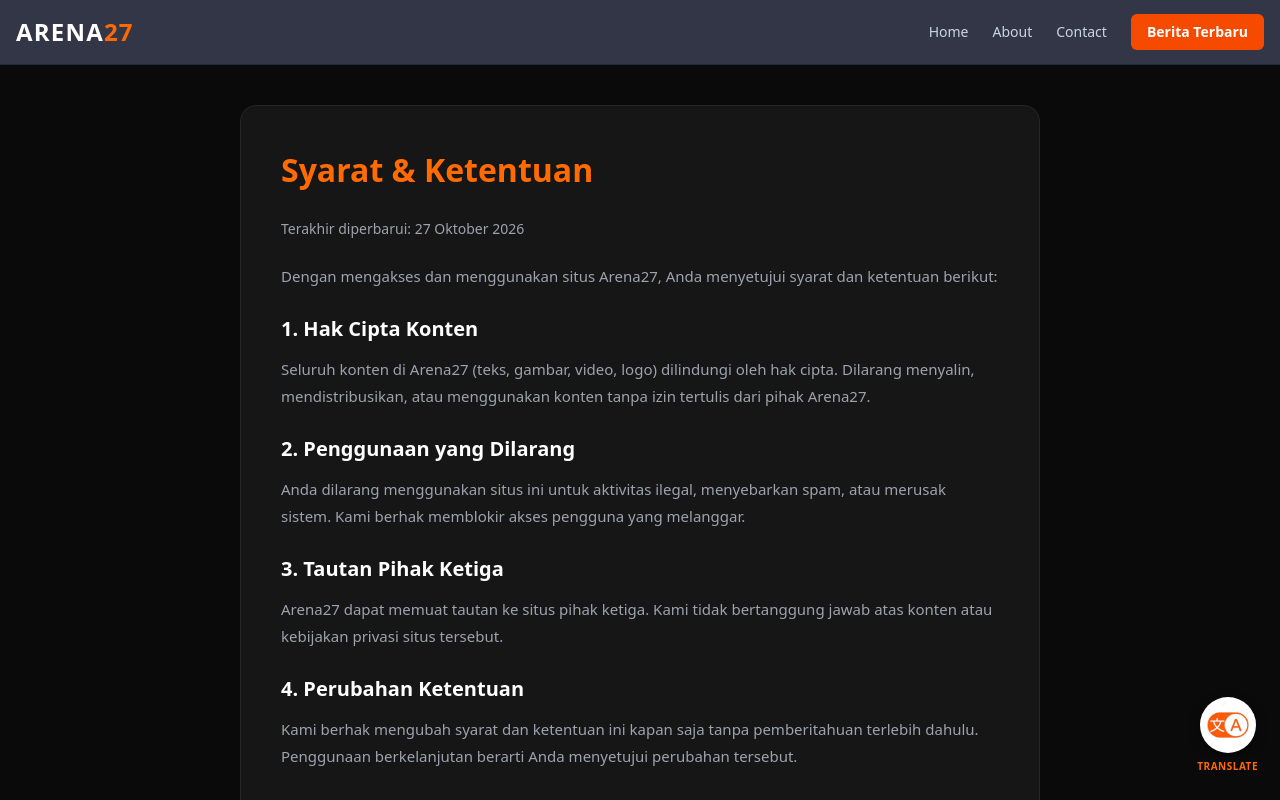
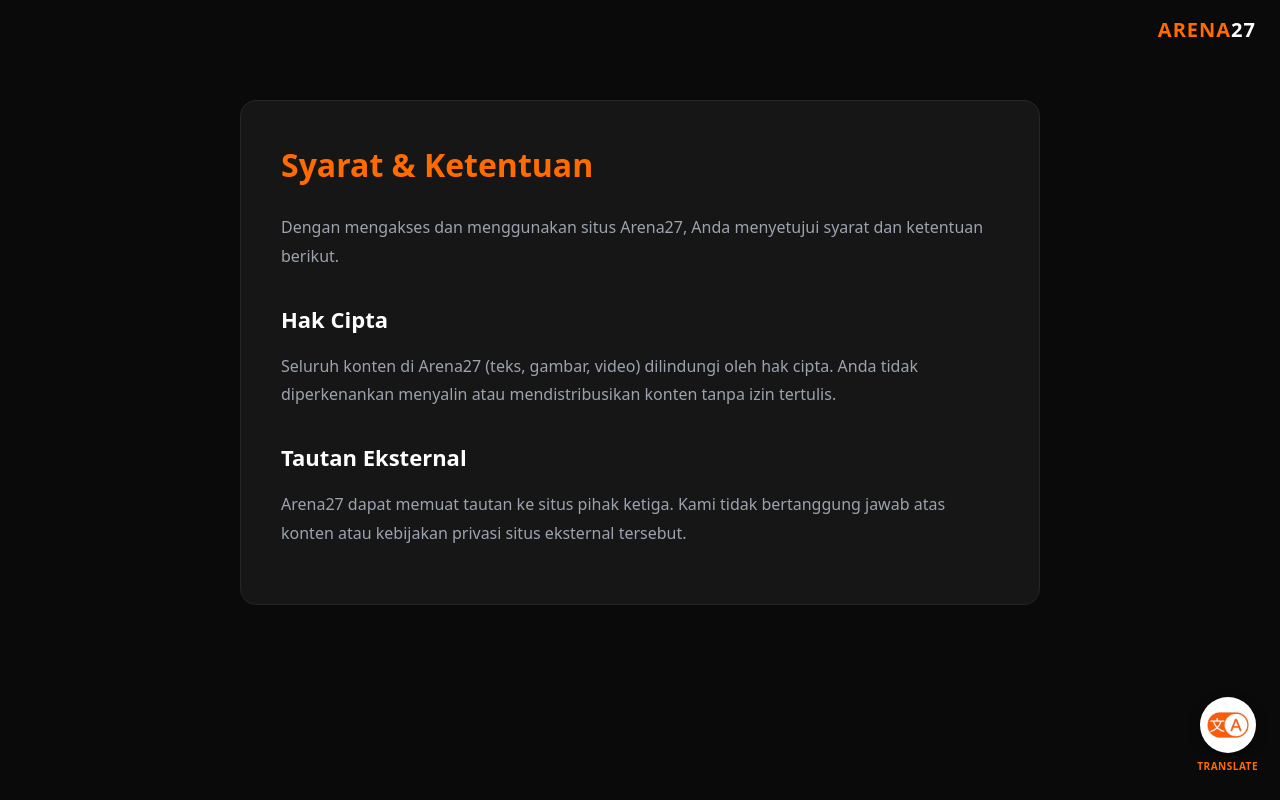
Before and after one commit to cakrawala27/arena27, a Next.js app: page /terms in a window 1280 px wide. Shown: the top 800 px of the page. Built offline with nearby package versions, Linux system fonts and the light colour scheme.

Commit message:
feat: add Topbar and Footer to static pages, fix layout and duplicate footer

```diff
--- a/src/app/page.tsx
+++ b/src/app/page.tsx
@@ -580,10 +580,10 @@ export default function HomePage() {
 
       {/* HEADER TERPISAH - DI LUAR WRAPPER KONTEN */}
       <div className="arena-topbar">
-        <span className="arena-topbar-logo">
+        <Link href="/" style={{ textDecoration: 'none', color: 'inherit' }}><span className="arena-topbar-logo">
           <span>ARENA</span>27
 
-        </span>
+        </span></Link>
       </div>
 
       {/* WRAPPER KONTEN - TERPISAH DARI HEADER */}
--- a/src/app/privacy/page.tsx
+++ b/src/app/privacy/page.tsx
@@ -1,37 +1,29 @@
+import Topbar from '@/components/Topbar';
+import Footer from '@/components/Footer';
+
 export const metadata = { title: 'Kebijakan Privasi | Arena27' };
 
 export default function PrivacyPage() {
   return (
-    <div style={{ minHeight: '100vh', background: '#0a0a0a', color: '#fff', padding: '40px 16px', fontFamily: 'system-ui, sans-serif' }}>
-      <div style={{ maxWidth: 800, margin: '0 auto', background: '#161616', border: '1px solid #262626', borderRadius: 16, padding: 40 }}>
-        <h1 style={{ fontSize: 32, fontWeight: 900, color: '#ff6b00', marginBottom: 24 }}>Kebijakan Privasi</h1>
-        <p style={{ fontSize: 14, color: '#9ca3af', marginBottom: 24 }}>Terakhir diperbarui: 27 Oktober 2026</p>
+    <div style={{ minHeight: '100vh', background: '#0a0a0a', color: '#fff', fontFamily: 'system-ui, sans-serif', display: 'flex', flexDirection: 'column' }}>
+      <Topbar />
+      <div style={{ flex: 1, padding: '40px 16px' }}>
+        <div style={{ maxWidth: 800, margin: '0 auto', background: '#161616', border: '1px solid #262626', borderRadius: 16, padding: 40 }}>
+          <h1 style={{ fontSize: 32, fontWeight: 900, color: '#ff6b00', marginBottom: 24 }}>Kebijakan Privasi</h1>
+          <p style={{ fontSize: 16, lineHeight: 1.8, color: '#9ca3af', marginBottom: 16 }}>
+            Selamat datang di kebijakan privasi Arena27. Kami sangat menghargai privasi Anda dan berkomitmen untuk melindungi data pribadi Anda.
+          </p>
+          <h2 style={{ fontSize: 22, fontWeight: 800, color: '#fff', marginTop: 32, marginBottom: 16 }}>Informasi yang Kami Kumpulkan</h2>
+          <p style={{ fontSize: 16, lineHeight: 1.8, color: '#9ca3af', marginBottom: 16 }}>
+            Arena27 menggunakan cookie untuk menyimpan preferensi pengunjung, mencatat informasi spesifik pengunjung pada halaman mana yang diakses, dan mempersonalisasi konten berdasarkan jenis browser pengunjung.
+          </p>
+          <h2 style={{ fontSize: 22, fontWeight: 800, color: '#fff', marginTop: 32, marginBottom: 16 }}>Kontak</h2>
+          <p style={{ fontSize: 16, lineHeight: 1.8, color: '#9ca3af', marginBottom: 16 }}>
+            Jika ada pertanyaan mengenai kebijakan privasi ini, silakan hubungi kami di redaksi@arena27.my.id.
+          </p>
+        </div>
+      </div>
 
-        <h2 style={{ fontSize: 20, fontWeight: 700, color: '#fff', marginTop: 24, marginBottom: 12 }}>1. Informasi yang Kami Kumpulkan</h2>
-        <p style={{ fontSize: 15, lineHeight: 1.8, color: '#9ca3af', marginBottom: 16 }}>
-          Kami dapat mengumpulkan informasi seperti alamat IP, jenis perangkat, browser, halaman yang dikunjungi, dan waktu kunjungan untuk keperluan analitik dan peningkatan layanan.
-        </p>
-
-        <h2 style={{ fontSize: 20, fontWeight: 700, color: '#fff', marginTop: 24, marginBottom: 12 }}>2. Penggunaan Cookie</h2>
-        <p style={{ fontSize: 15, lineHeight: 1.8, color: '#9ca3af', marginBottom: 16 }}>
-          Arena27 menggunakan cookie untuk menyimpan preferensi pengguna dan menampilkan iklan yang relevan. Anda dapat menonaktifkan cookie melalui pengaturan browser Anda.
-        </p>
-
-        <h2 style={{ fontSize: 20, fontWeight: 700, color: '#fff', marginTop: 24, marginBottom: 12 }}>3. Layanan Pihak Ketiga</h2>
-        <p style={{ fontSize: 15, lineHeight: 1.8, color: '#9ca3af', marginBottom: 16 }}>
-          Kami bekerja sama dengan layanan pihak ketiga seperti Google Analytics, Google AdSense, dan penyedia hosting (Vercel & Supabase) yang mungkin mengumpulkan data sesuai dengan kebijakan privasi mereka masing-masing.
-        </p>
-
-        <h2 style={{ fontSize: 20, fontWeight: 700, color: '#fff', marginTop: 24, marginBottom: 12 }}>4. Keamanan Data</h2>
-        <p style={{ fontSize: 15, lineHeight: 1.8, color: '#9ca3af', marginBottom: 16 }}>
-          Kami berkomitmen melindungi data pengguna dengan enkripsi SSL dan sistem keamanan berlapis. Namun, tidak ada sistem yang 100% aman, dan kami tidak dapat menjamin keamanan mutlak.
-        </p>
-
-        <h2 style={{ fontSize: 20, fontWeight: 700, color: '#fff', marginTop: 24, marginBottom: 12 }}>5. Hubungi Kami</h2>
-        <p style={{ fontSize: 15, lineHeight: 1.8, color: '#9ca3af', marginBottom: 16 }}>
-          Jika ada pertanyaan mengenai kebijakan privasi ini, hubungi kami di <b>redaksi@arena27.my.id</b>.
-        </p>
-      </div>
     </div>
   );
 }
--- a/src/app/terms/page.tsx
+++ b/src/app/terms/page.tsx
@@ -1,41 +1,29 @@
+import Topbar from '@/components/Topbar';
+import Footer from '@/components/Footer';
+
 export const metadata = { title: 'Syarat & Ketentuan | Arena27' };
 
 export default function TermsPage() {
   return (
-    <div style={{ minHeight: '100vh', background: '#0a0a0a', color: '#fff', padding: '40px 16px', fontFamily: 'system-ui, sans-serif' }}>
-      <div style={{ maxWidth: 800, margin: '0 auto', background: '#161616', border: '1px solid #262626', borderRadius: 16, padding: 40 }}>
-        <h1 style={{ fontSize: 32, fontWeight: 900, color: '#ff6b00', marginBottom: 24 }}>Syarat & Ketentuan</h1>
-        <p style={{ fontSize: 14, color: '#9ca3af', marginBottom: 24 }}>Terakhir diperbarui: 27 Oktober 2026</p>
+    <div style={{ minHeight: '100vh', background: '#0a0a0a', color: '#fff', fontFamily: 'system-ui, sans-serif', display: 'flex', flexDirection: 'column' }}>
+      <Topbar />
+      <div style={{ flex: 1, padding: '40px 16px' }}>
+        <div style={{ maxWidth: 800, margin: '0 auto', background: '#161616', border: '1px solid #262626', borderRadius: 16, padding: 40 }}>
+          <h1 style={{ fontSize: 32, fontWeight: 900, color: '#ff6b00', marginBottom: 24 }}>Syarat & Ketentuan</h1>
+          <p style={{ fontSize: 16, lineHeight: 1.8, color: '#9ca3af', marginBottom: 16 }}>
+            Dengan mengakses dan menggunakan situs Arena27, Anda menyetujui syarat dan ketentuan berikut.
+          </p>
+          <h2 style={{ fontSize: 22, fontWeight: 800, color: '#fff', marginTop: 32, marginBottom: 16 }}>Hak Cipta</h2>
+          <p style={{ fontSize: 16, lineHeight: 1.8, color: '#9ca3af', marginBottom: 16 }}>
+            Seluruh konten di Arena27 (teks, gambar, video) dilindungi oleh hak cipta. Anda tidak diperkenankan menyalin atau mendistribusikan konten tanpa izin tertulis.
+          </p>
+          <h2 style={{ fontSize: 22, fontWeight: 800, color: '#fff', marginTop: 32, marginBottom: 16 }}>Tautan Eksternal</h2>
+          <p style={{ fontSize: 16, lineHeight: 1.8, color: '#9ca3af', marginBottom: 16 }}>
+            Arena27 dapat memuat tautan ke situs pihak ketiga. Kami tidak bertanggung jawab atas konten atau kebijakan privasi situs eksternal tersebut.
+          </p>
+        </div>
+      </div>
 
-        <p style={{ fontSize: 15, lineHeight: 1.8, color: '#9ca3af', marginBottom: 16 }}>
-          Dengan mengakses dan menggunakan situs Arena27, Anda menyetujui syarat dan ketentuan berikut:
-        </p>
-
-        <h2 style={{ fontSize: 20, fontWeight: 700, color: '#fff', marginTop: 24, marginBottom: 12 }}>1. Hak Cipta Konten</h2>
-        <p style={{ fontSize: 15, lineHeight: 1.8, color: '#9ca3af', marginBottom: 16 }}>
-          Seluruh konten di Arena27 (teks, gambar, video, logo) dilindungi oleh hak cipta. Dilarang menyalin, mendistribusikan, atau menggunakan konten tanpa izin tertulis dari pihak Arena27.
-        </p>
-
-        <h2 style={{ fontSize: 20, fontWeight: 700, color: '#fff', marginTop: 24, marginBottom: 12 }}>2. Penggunaan yang Dilarang</h2>
-        <p style={{ fontSize: 15, lineHeight: 1.8, color: '#9ca3af', marginBottom: 16 }}>
-          Anda dilarang menggunakan situs ini untuk aktivitas ilegal, menyebarkan spam, atau merusak sistem. Kami berhak memblokir akses pengguna yang melanggar.
-        </p>
-
-        <h2 style={{ fontSize: 20, fontWeight: 700, color: '#fff', marginTop: 24, marginBottom: 12 }}>3. Tautan Pihak Ketiga</h2>
-        <p style={{ fontSize: 15, lineHeight: 1.8, color: '#9ca3af', marginBottom: 16 }}>
-          Arena27 dapat memuat tautan ke situs pihak ketiga. Kami tidak bertanggung jawab atas konten atau kebijakan privasi situs tersebut.
-        </p>
-
-        <h2 style={{ fontSize: 20, fontWeight: 700, color: '#fff', marginTop: 24, marginBottom: 12 }}>4. Perubahan Ketentuan</h2>
-        <p style={{ fontSize: 15, lineHeight: 1.8, color: '#9ca3af', marginBottom: 16 }}>
-          Kami berhak mengubah syarat dan ketentuan ini kapan saja tanpa pemberitahuan terlebih dahulu. Penggunaan berkelanjutan berarti Anda menyetujui perubahan tersebut.
-        </p>
-
-        <h2 style={{ fontSize: 20, fontWeight: 700, color: '#fff', marginTop: 24, marginBottom: 12 }}>5. Hukum yang Berlaku</h2>
-        <p style={{ fontSize: 15, lineHeight: 1.8, color: '#9ca3af', marginBottom: 16 }}>
-          Syarat dan ketentuan ini diatur oleh hukum yang berlaku di Republik Indonesia.
-        </p>
-      </div>
     </div>
   );
 }
--- a/src/components/LayoutWrapper.tsx
+++ b/src/components/LayoutWrapper.tsx
@@ -1,7 +1,6 @@
 'use client';
 
 import { usePathname } from 'next/navigation';
-import Navbar from './Navbar';
 import Footer from './Footer';
 
 export default function LayoutWrapper({ children }: { children: React.ReactNode }) {
@@ -10,7 +9,6 @@ export default function LayoutWrapper({ children }: { children: React.ReactNode
 
   return (
     <div className="flex flex-col min-h-screen">
-      {!isAdmin && <Navbar />}
       <main className="flex-grow">
         {children}
       </main>
--- a/src/components/Navbar.tsx
+++ /dev/null
@@ -1,43 +0,0 @@
-'use client';
-
-import Link from 'next/link';
-import { usePathname } from 'next/navigation';
-
-export default function Navbar() {
-  const pathname = usePathname();
-
-  const links = [
-    { name: 'Home', href: '/' },
-    { name: 'About', href: '/about' },
-    { name: 'Contact', href: '/contact' },
-  ];
-
-  return (
-    <header className="sticky top-0 z-50 bg-slate-950/80 backdrop-blur-md border-b border-slate-800">
-      <div className="container mx-auto px-4 h-16 flex items-center justify-between">
-        <Link href="/" className="text-2xl font-bold text-white tracking-wider">
-          ARENA<span className="text-orange-500">27</span>
-        </Link>
-        <nav className="hidden md:flex items-center gap-6">
-          {links.map((link) => (
-            <Link
-              key={link.name}
-              href={link.href}
-              className={`text-sm font-medium transition-colors hover:text-orange-500 ${
-                pathname === link.href ? 'text-orange-500' : 'text-slate-300'
-              }`}
-            >
-              {link.name}
-            </Link>
-          ))}
-          <Link
-            href="/artikel"
-            className="bg-orange-600 hover:bg-orange-700 text-white px-4 py-2 rounded-md text-sm font-bold transition-all"
-          >
-            Berita Terbaru
-          </Link>
-        </nav>
-      </div>
-    </header>
-  );
-}
--- /dev/null
+++ b/src/components/Topbar.tsx
@@ -0,0 +1,13 @@
+'use client';
+
+import Link from 'next/link';
+
+export default function Topbar() {
+  return (
+    <div className="flex justify-end items-center px-6 py-4 bg-[#0a0a0a]">
+      <Link href="/" className="text-xl font-black tracking-wider hover:opacity-80 transition-opacity">
+        <span style={{ color: '#ff6b00' }}>ARENA</span><span style={{ color: '#ffffff' }}>27</span>
+      </Link>
+    </div>
+  );
+}
```
Also changed, not shown: src/app/about/page.tsx (+7 -1 lines), src/app/contact/page.tsx (+11 -7 lines).
